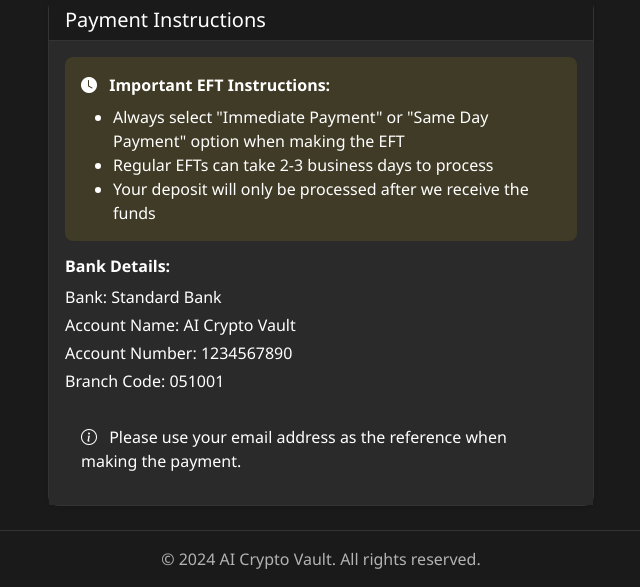
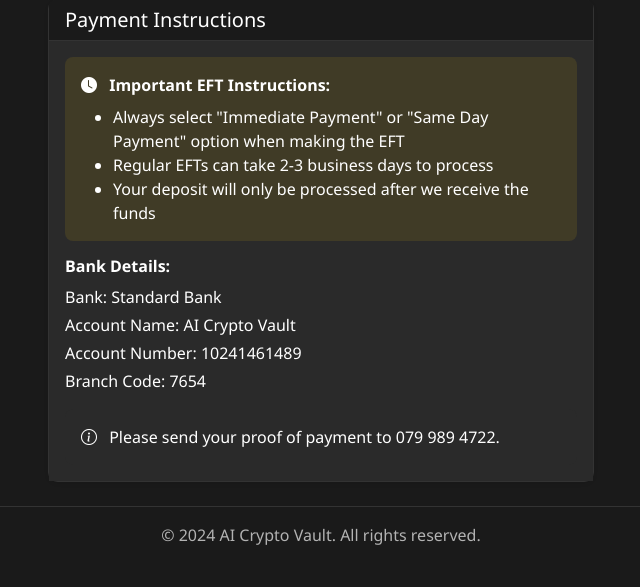
Before and after one commit to VarsityPlug0/Cryptovault3.0, a Django app: page /deposit/ in a window 1280 px wide. Shown: the part 738-1325 px from the top of the page, without its empty margins (319-959 px from the left). After the commit the page ends 1283 px from the top, so only its background shows below. Run offline with Django 5.2, Linux system fonts and the light colour scheme; a user stored in the database is signed in.

Commit message:
Update deposit.html

```diff
--- a/CryptoVaultAi2.0/core/templates/core/deposit.html
+++ b/CryptoVaultAi2.0/core/templates/core/deposit.html
@@ -100,12 +100,12 @@
                         <h6 class="fw-bold">Bank Details:</h6>
                         <p class="mb-1">Bank: Standard Bank</p>
                         <p class="mb-1">Account Name: AI Crypto Vault</p>
-                        <p class="mb-1">Account Number: 1234567890</p>
-                        <p class="mb-1">Branch Code: 051001</p>
+                        <p class="mb-1">Account Number: 10241461489</p>
+                        <p class="mb-1">Branch Code: 7654</p>
                     </div>
                     <div class="alert alert-info mb-0">
                         <i class="bi bi-info-circle me-2"></i>
-                        Please use your email address as the reference when making the payment.
+                        Please send your proof of payment to 079 989 4722.
                     </div>
                 </div>
             </div>
```
